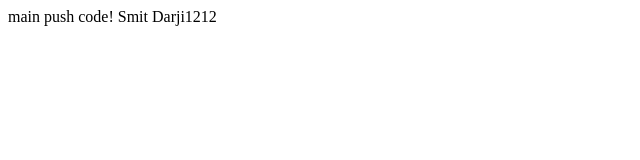
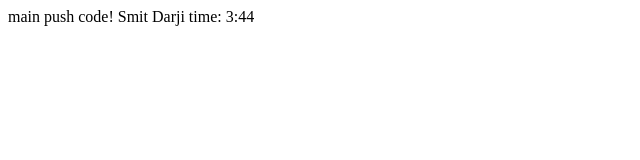
Before and after one commit to smit-darji/awsProduction, a plain HTML site: page index.html in a window 1280 px wide. Shown: the full height of the page, 0-640 px from the left. Drawn offline with Linux system fonts and the light colour scheme.

Commit message:
Update index.html

```diff
--- a/index.html
+++ b/index.html
@@ -1,6 +1,6 @@
 <html>
     <header><title>This is title</title></header>
     <body>
-      main push code! Smit Darji1212
+      main push code! Smit Darji time: 3:44
      </body>
 </html>
```
